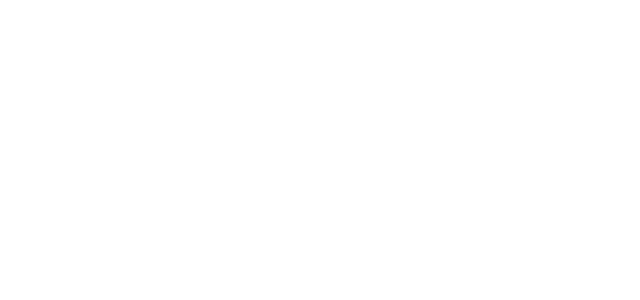
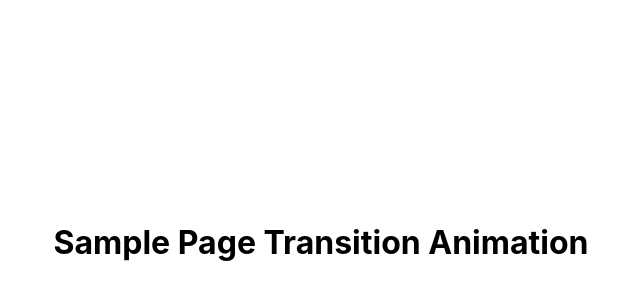
Before and after one commit to K-Daiki-0ne/page-transition-paractice, a Next.js app: page / in a window 1280 px wide. Shown: the part 158-458 px from the top of the page, without its empty margins (319-959 px from the left). Built offline with nearby package versions, Linux system fonts and the light colour scheme.

Commit message:
add: header text

```diff
--- a/src/pages/index.tsx
+++ b/src/pages/index.tsx
@@ -9,6 +9,9 @@
         <link rel="icon" href="/favicon.ico" />
       </Head>
 
+      <div>
+        <h1>Sample Page Transition Animation</h1>
+      </div>
 
     </div>
   )
```
